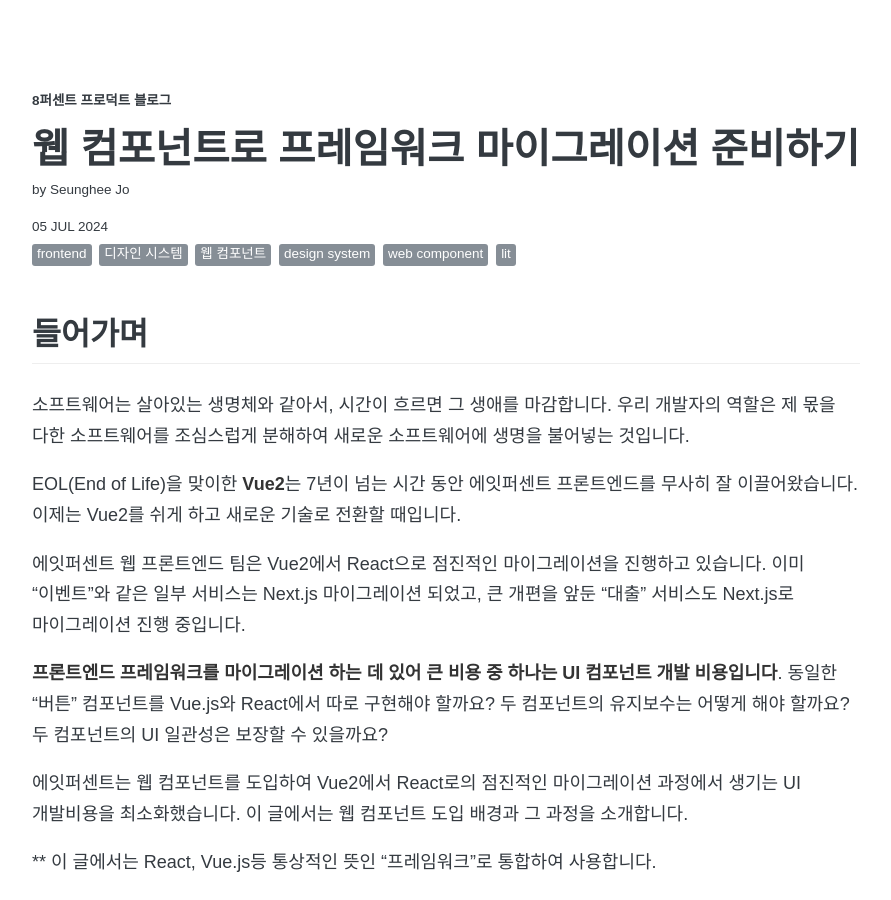
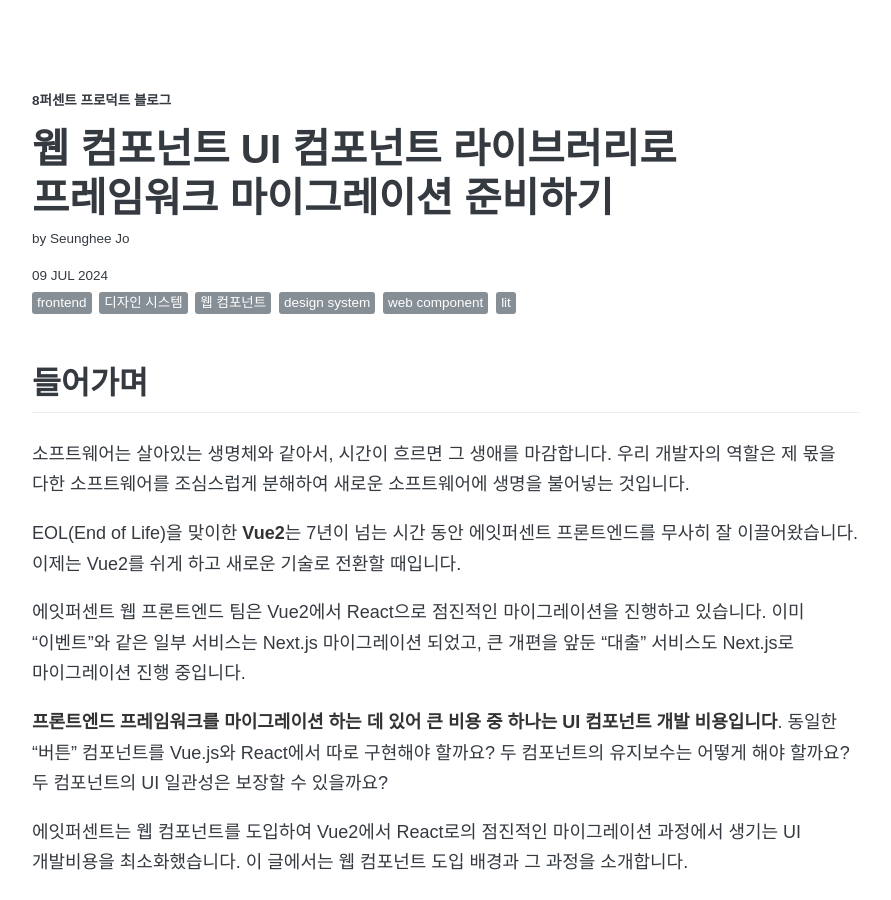
Before and after one commit to 8percent/8percent.github.io, a Jekyll site: the page built from _posts/2024-07-09-edswc.md, in a window 1280 px wide and 900 px high. Shown: the whole window, without its empty margins (194-1085 px from the left). Built offline with Jekyll 4.4.1, drawn with Linux system fonts in a browser that asks for light colours; some web fonts are replaced.

Commit message:
docs: 날짜및 제목 변경

```diff
--- a/_posts/2024-07-05-edswc.md
+++ b/_posts/2024-07-09-edswc.md
@@ -1,8 +1,8 @@
 ---
 layout: post
-title: "웹 컴포넌트로 프레임워크 마이그레이션 준비하기"
+title: "웹 컴포넌트 UI 컴포넌트 라이브러리로 프레임워크 마이그레이션 준비하기"
 author: seunghee
-date: 2024-07-05
+date: 2024-07-09
 tags: [frontend, 디자인 시스템, 웹 컴포넌트, design system, web component, lit]
 comments: true
 description: 웹 컴포넌트 디자인 시스템으로 UI 개발 비용 최소화하기
```
